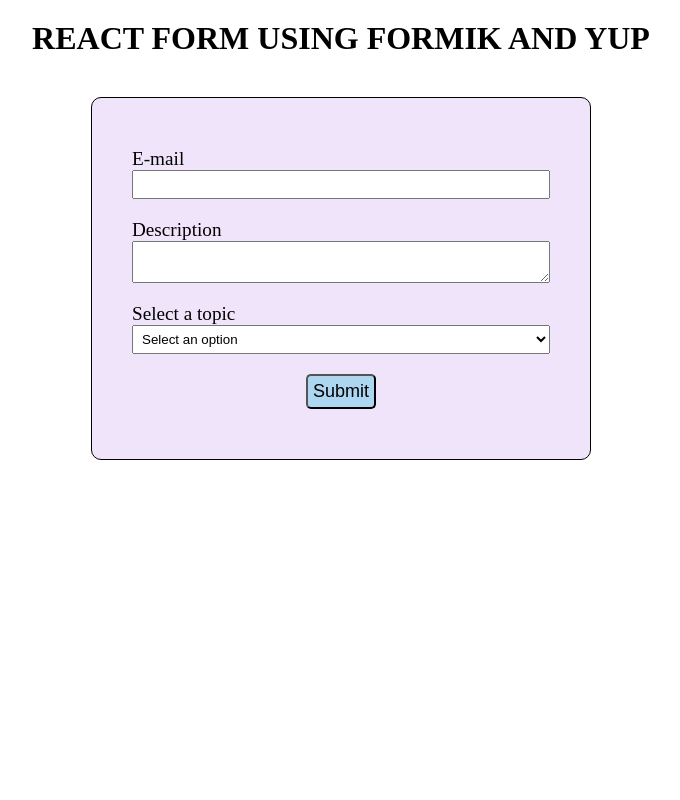
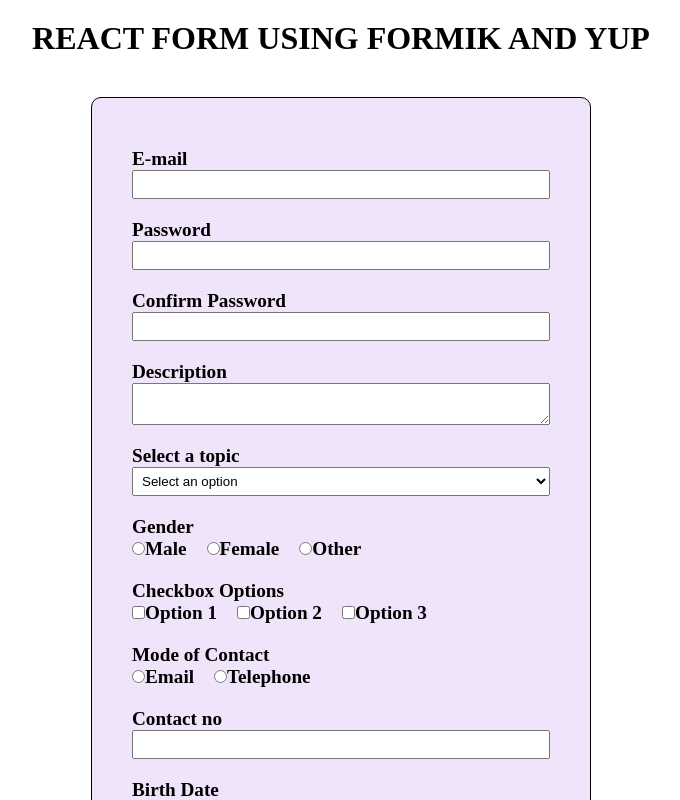
Before and after one commit to parmarayushi/react-form, a React (Vite) app: page / in a window 1280 px wide. Shown: the whole page, without its empty margins (299-979 px from the left). Built offline with nearby package versions, Linux system fonts and the light colour scheme.

Commit message:
feat: made reusable <RadioButton />, <Checkbox />, <DatePicker /> components, show validation for password and confirm password, showing conditional validation.

```diff
--- a/package.json
+++ b/package.json
@@ -12,11 +12,13 @@
   "dependencies": {
     "formik": "^2.4.5",
     "react": "^18.2.0",
+    "react-datepicker": "^6.3.0",
     "react-dom": "^18.2.0",
     "yup": "^1.4.0"
   },
   "devDependencies": {
     "@types/react": "^18.2.56",
+    "@types/react-datepicker": "^6.2.0",
     "@types/react-dom": "^18.2.19",
     "@typescript-eslint/eslint-plugin": "^7.0.2",
     "@typescript-eslint/parser": "^7.0.2",
--- a/src/components/EmployeeForm.css
+++ b/src/components/EmployeeForm.css
@@ -13,10 +13,22 @@
   margin-bottom: 20px;
 }
 
+.radio-options {
+  display: flex;
+}
+
+.options {
+  margin-right: 20px;
+}
+
+label {
+  font-weight: bold;
+}
+
 input,
 textarea,
 select {
-  width: 100%;
+  /* width: 100%; */
   padding: 5px;
 }
 
--- a/src/components/formikComponents/FormikContainer.tsx
+++ b/src/components/formikComponents/FormikContainer.tsx
@@ -10,17 +10,58 @@
     { key: "Option 3", value: "option3" },
   ];
 
+  const radioOptions = [
+    { key: "Male", value: "male" },
+    { key: "Female", value: "female" },
+    { key: "Other", value: "other" },
+  ];
+
+  const checkboxOptions = [
+    { key: "Option 1", value: "cOption1" },
+    { key: "Option 2", value: "cOption2" },
+    { key: "Option 3", value: "cOption3" },
+  ];
+
+  const contactOptions = [
+    { key: "Email", value: "emailMoc" },
+    { key: "Telephone", value: "telephoneMoc" },
+  ];
+
   const initialValues = {
     email: "",
+    password: "",
+    confirmPassword: "",
     description: "",
     selectOption: "",
+    gender: "",
+    checkboxOption: "",
+    birthDate: null,
+    modeOfContact: "",
+    phone: "",
   };
+
   const validationSchema = Yup.object({
-    email: Yup.string().required("Required!!!"),
+    email: Yup.string().email("Invalid email format").required("Required!!!"),
+    password: Yup.string().required("Required"),
+    confirmPassword: Yup.string()
+      .oneOf([Yup.ref("password"), ""], "Passwords doesn't match")
+      .required("Required!!"),
     description: Yup.string().required("Required!!!"),
     selectOption: Yup.string().required("Required!!!"),
+    gender: Yup.string().required("Required!!!"),
+    checkboxOption: Yup.array().required("Required!!!"),
+    birthDate: Yup.date().required("Required!!!"),
+    modeOfContact: Yup.string().required("Required!!!"),
+
+    phone: Yup.string().when("modeOfContact", {
+      is: "telephoneMoc",
+      then: () => Yup.string().required("Required!!!"),
+    }),
   });
-  const onSubmit = (values: any) => console.log("Form Data", values);
+
+  const onSubmit = (values: any) => {
+    console.log("Form Data", values);
+  };
 
   return (
     <Formik
@@ -38,6 +79,20 @@
           />
 
           <FormikControl
+            control="input"
+            type="password"
+            label="Password"
+            name="password"
+          />
+
+          <FormikControl
+            control="input"
+            type="password"
+            label="Confirm Password"
+            name="confirmPassword"
+          />
+
+          <FormikControl
             control="textarea"
             label="Description"
             name="description"
@@ -51,8 +106,38 @@
             options={dropdownOptions}
           />
 
+          <FormikControl
+            control="radio"
+            label="Gender"
+            name="gender"
+            options={radioOptions}
+          />
+
+          <FormikControl
+            control="checkbox"
+            label="Checkbox Options"
+            name="checkboxOption"
+            options={checkboxOptions}
+          />
+
+          <FormikControl
+            control="radio"
+            label="Mode of Contact"
+            name="modeOfContact"
+            options={contactOptions}
+          />
+
+          <FormikControl
+            control="input"
+            type="text"
+            label="Contact no"
+            name="phone"
+          />
+
+          <FormikControl control="date" label="Birth Date" name="birthDate" />
+
           <div className="buttonContainer">
-            <button type="submit" className="button">
+            <button type="submit" className="button" disabled={!formik.isValid}>
               Submit
             </button>
           </div>
--- a/src/components/formikComponents/FormikControl.tsx
+++ b/src/components/formikComponents/FormikControl.tsx
@@ -1,4 +1,7 @@
+import Checkbox from "./components/Checkbox";
+import DatePicker from "./components/DatePicker";
 import Input from "./components/Input";
+import RadioButton from "./components/RadioButton";
 import Select from "./components/Select";
 import TextArea from "./components/TextArea";
 
@@ -12,8 +15,11 @@
     case "select":
       return <Select {...rest} />;
     case "radio":
+      return <RadioButton {...rest} />;
     case "checkbox":
+      return <Checkbox {...rest} />;
     case "date":
+      return <DatePicker {...rest} />;
     default:
       return null;
   }
--- a/src/components/formikComponents/components/Checkbox.tsx
+++ b/src/components/formikComponents/components/Checkbox.tsx
@@ -1,3 +1,31 @@
-export default function Checkbox() {
-  return;
+import { ErrorMessage, Field } from "formik";
+
+export default function Checkbox(props: any) {
+  const { label, name, options, ...rest } = props;
+  return (
+    <div className="form-control">
+      <label>{label}</label>
+      <div className="radio-options">
+        <Field name={name} {...rest}>
+          {({ field }: any) => {
+            return options.map((option: any) => {
+              return (
+                <div className="options" key={option.key}>
+                  <input
+                    type="checkbox"
+                    id={option.value}
+                    {...field}
+                    value={option.value}
+                    checked={field.value.includes(option.value)}
+                  />
+                  <label htmlFor={option.value}>{option.key}</label>
+                </div>
+              );
+            });
+          }}
+        </Field>
+      </div>
+      <ErrorMessage name={name} component="div" className="errorMsg" />
+    </div>
+  );
 }
--- a/src/components/formikComponents/components/Date.tsx
+++ /dev/null
@@ -1,3 +0,0 @@
-export default function Date() {
-  return;
-}
--- /dev/null
+++ b/src/components/formikComponents/components/DatePicker.tsx
@@ -0,0 +1,28 @@
+import { ErrorMessage, Field } from "formik";
+import DateView from "react-datepicker";
+import "react-datepicker/dist/react-datepicker.css";
+
+export default function DatePicker(props: any) {
+  const { label, name, ...rest } = props;
+  return (
+    <div className="form-control">
+      <label htmlFor={name}>{label}</label>
+      <Field name={name}>
+        {({ form, field }: any) => {
+          const { setFieldValue } = form;
+          const { value } = field;
+          return (
+            <DateView
+              id={name}
+              {...field}
+              {...rest}
+              selected={value}
+              onChange={(val: any) => setFieldValue(name, val)}
+            />
+          );
+        }}
+      </Field>
+      <ErrorMessage name={name} component="div" className="errorMsg" />
+    </div>
+  );
+}
--- a/src/components/formikComponents/components/RadioButton.tsx
+++ b/src/components/formikComponents/components/RadioButton.tsx
@@ -1,3 +1,31 @@
-export default function RadioButton() {
-  return;
+import { ErrorMessage, Field } from "formik";
+
+export default function RadioButton(props: any) {
+  const { label, name, options, ...rest } = props;
+  return (
+    <div className="form-control">
+      <label>{label}</label>
+      <div className="radio-options">
+        <Field name={name} {...rest}>
+          {({ field }: any) => {
+            return options.map((option: any) => {
+              return (
+                <div className="options" key={option.key}>
+                  <input
+                    type="radio"
+                    id={option.value}
+                    {...field}
+                    value={option.value}
+                    checked={field.value === option.value}
+                  />
+                  <label htmlFor={option.value}>{option.key}</label>
+                </div>
+              );
+            });
+          }}
+        </Field>
+      </div>
+      <ErrorMessage name={name} component="div" className="errorMsg" />
+    </div>
+  );
 }
```
Also changed, not shown: 1 other file (tests, documents, lock files or other folders).
